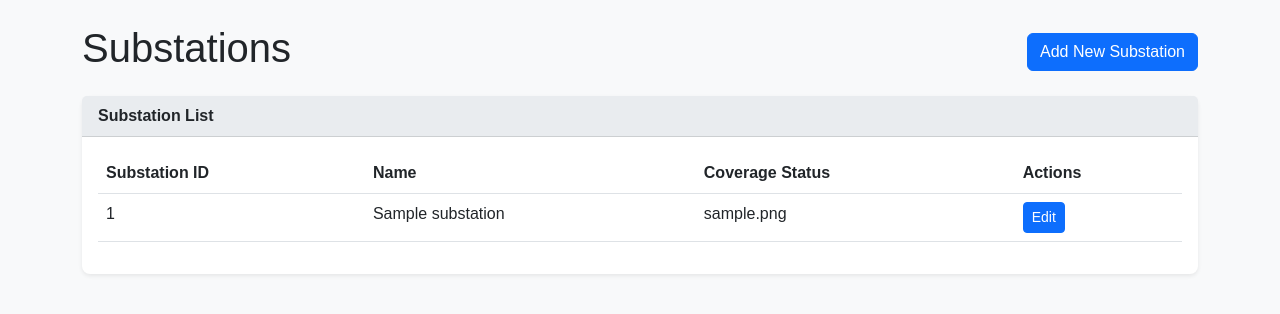
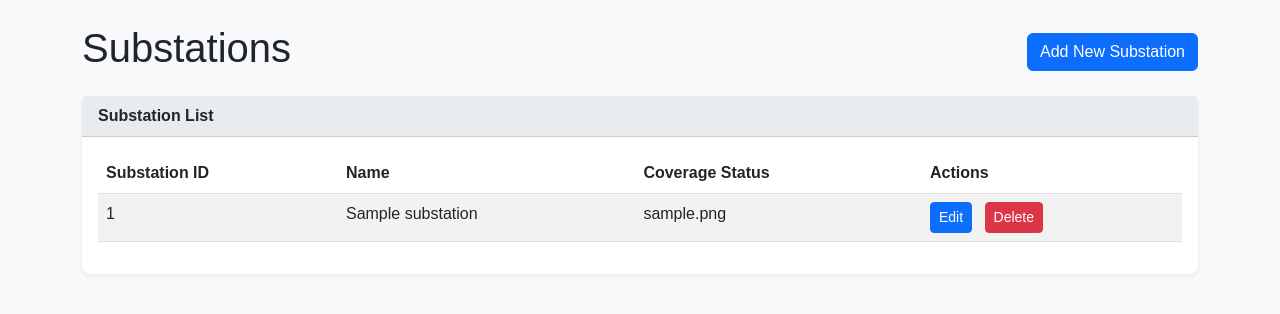
Before and after one commit to hamzan95/fire-fighting-reliability, a Flask app: template src/templates/substations.html in a window 1280 px wide. Shown: the part 56-370 px from the top of the page. Run offline with Flask 3, Linux system fonts and the light colour scheme; the template is opened without the code that fills it: values that come from a table or form of the project are taken from there, others are empty; tables that the repository leaves empty hold one stand-in row (values such as "Sample post").

Commit message:
Update substations.html

```diff
--- a/src/templates/substations.html
+++ b/src/templates/substations.html
@@ -12,7 +12,7 @@
     <div class="card-header">Substation List</div>
     <div class="card-body">
         {% if substations %}
-        <table class="table">
+        <table class="table table-striped"> {# Added table-striped for better readability #}
             <thead>
                 <tr>
                     <th>Substation ID</th>
@@ -28,7 +28,12 @@
                     <td>{{ substation.name }}</td>
                     <td>{{ substation.coverage_status }}</td>
                     <td>
-                        <a href="{{ url_for('main.edit_substation', id=substation.id) }}" class="btn btn-sm btn-primary">Edit</a>
+                        <a href="{{ url_for('main.edit_substation', id=substation.id) }}" class="btn btn-sm btn-primary me-2">Edit</a>
+                        {# Add Delete button with confirmation #}
+                        <form action="{{ url_for('main.delete_substation', id=substation.id) }}" method="POST" style="display:inline;" onsubmit="return confirm('Are you sure you want to delete substation \'{{ substation.name }}\'? This action cannot be undone.');">
+                            {{ csrf_token() }} {# Assuming you have Flask-WTF or a similar CSRF protection #}
+                            <button type="submit" class="btn btn-sm btn-danger">Delete</button>
+                        </form>
                     </td>
                 </tr>
                 {% endfor %}
```
